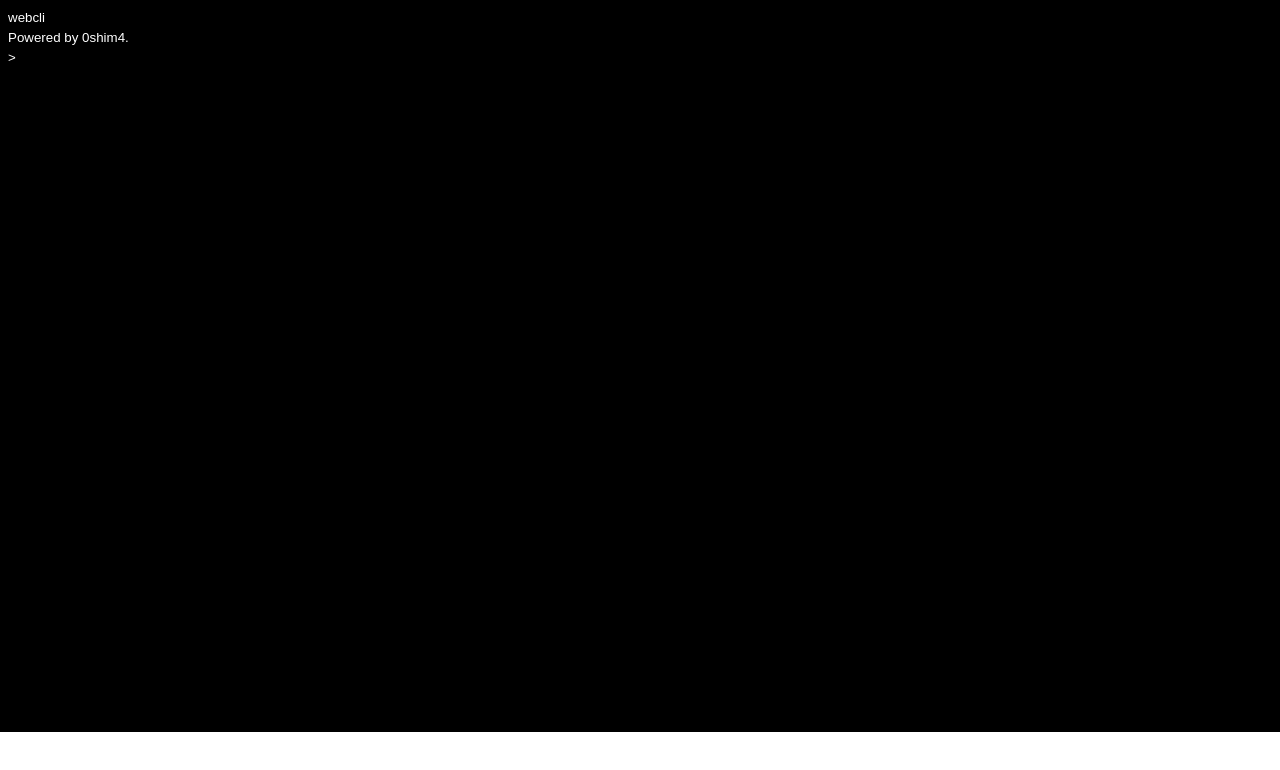
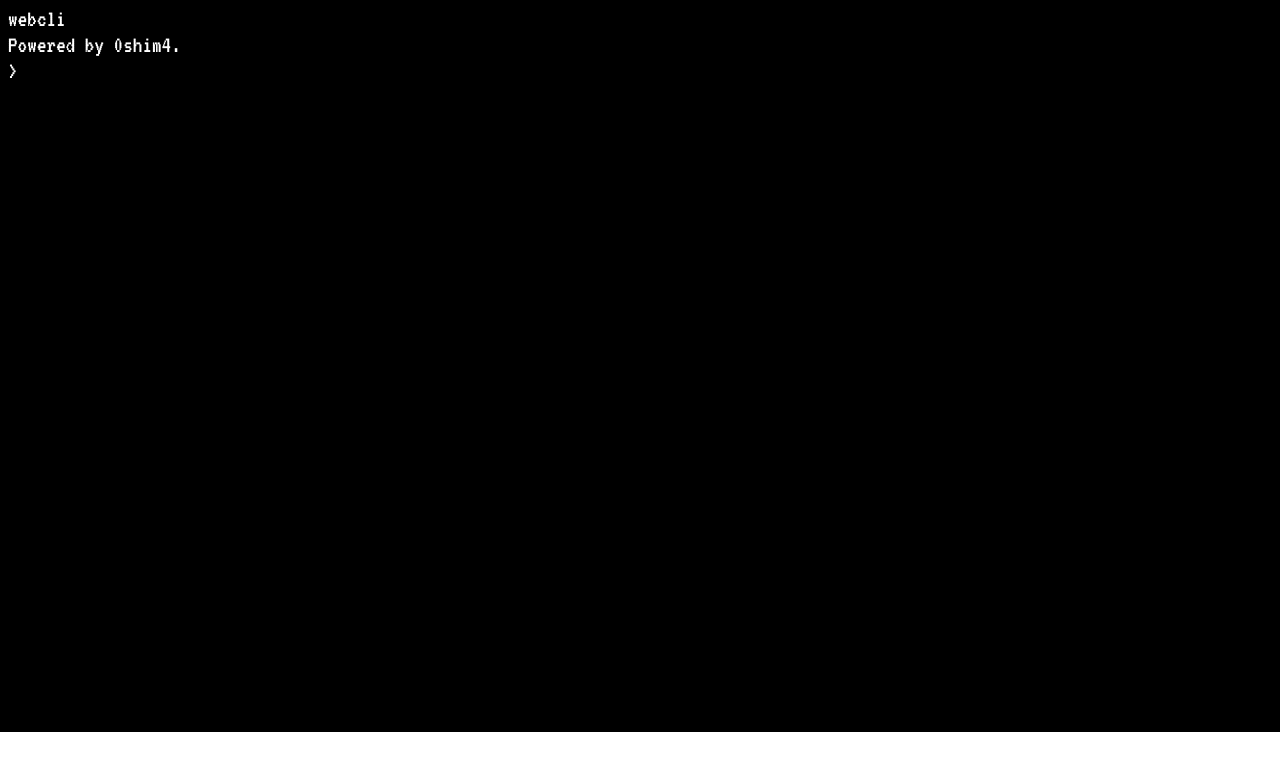
Before and after one commit to 0shim4/webcli, a React (Create React App) app: page / in a window 1280 px wide. Shown: the top 770 px of the page. Built offline with nearby package versions, Linux system fonts and the light colour scheme.

Commit message:
add: レトロフォント

```diff
--- a/src/styles/styles.module.css
+++ b/src/styles/styles.module.css
@@ -1,3 +1,8 @@
+@font-face {
+	font-family: 'VT323-Regular';
+	src: url(../font/VT323-Regular.ttf) format('truetype');
+}
+
 .terminal {
     background-color: #000;
     color: #fff;
@@ -6,6 +11,7 @@
     text-align: left;
     overflow-y: scroll;
     padding: 6px;
+	font-family: 'VT323-Regular';
 }
 
 .inputLine {
@@ -14,6 +20,8 @@
     border: none;
     outline: none;
     width: 100%;
+	font-family: 'VT323-Regular';
+    font-size: 24px;
 }
 
 p {
```
Also changed, not shown: src/font/VT323-Regular.ttf (added).
